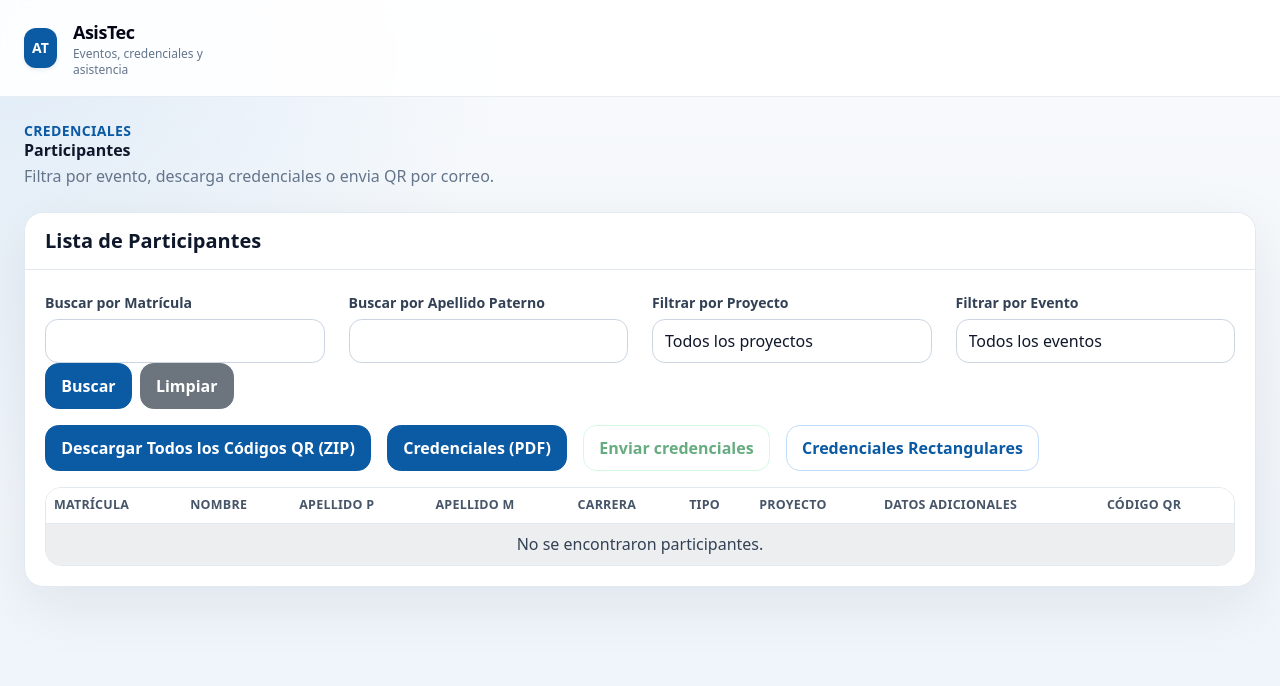
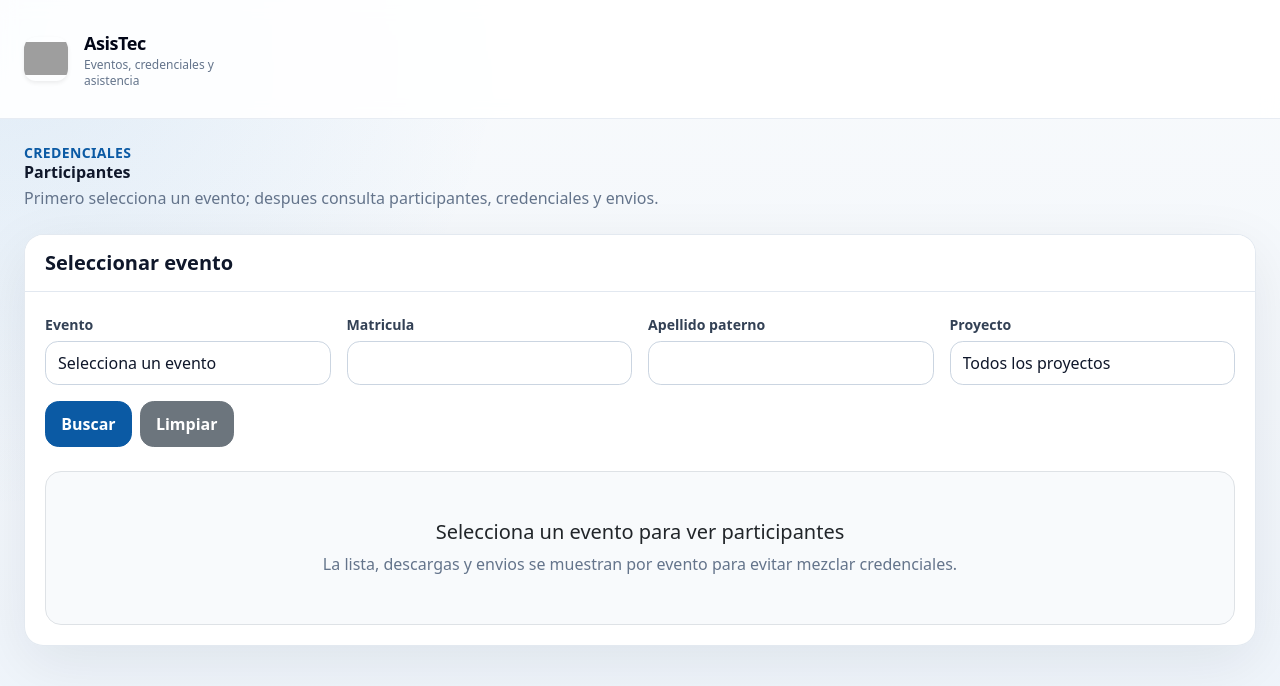
Before and after one commit to jo2312al/asistencia-residencia, a Flask app: page /data in a window 1280 px wide. Shown: the top 686 px of the page. Run offline with Flask 3, Linux system fonts and the light colour scheme; the visitor is signed in with stand-in values (Sample User, id 1); data that the repository does not hold is empty; some libraries are stand-ins or nearby versions; grey boxes are pictures that could not be loaded.

Commit message:
feat: center admin flow on events

```diff
--- a/app.py
+++ b/app.py
@@ -466,12 +466,15 @@ def dashboard():
 @login_required
 @role_required("admin")
 def admin_dashboard():
-    projects = db_manager.get_all_projects()
+    latest_event = db_manager.get_latest_event()
+    latest_event_id = latest_event[0] if latest_event else None
+    projects = db_manager.get_projects_by_event(latest_event_id) if latest_event_id else []
     return render_template(
         "admin_dashboard.html",
         projects=projects,
-        total_students=db_manager.get_total_students(),
-        total_attendance=db_manager.get_total_attendance(),
+        latest_event=latest_event,
+        total_students=db_manager.get_total_students(latest_event_id),
+        total_attendance=db_manager.get_total_attendance(latest_event_id),
     )
 
 
@@ -780,12 +783,16 @@ def data():
 
     projects = db_manager.get_all_projects()
     events = db_manager.get_all_events()
-    all_students = db_manager.get_all_students_filtered(
-        matricula_search,
-        apellido_p_search,
-        project_id_filter,
-        event_id_filter,
-    )
+    selected_event = db_manager.get_event(event_id_filter) if event_id_filter else None
+    projects = db_manager.get_projects_by_event(event_id_filter) if event_id_filter else []
+    all_students = []
+    if event_id_filter:
+        all_students = db_manager.get_all_students_filtered(
+            matricula_search,
+            apellido_p_search,
+            project_id_filter,
+            event_id_filter,
+        )
 
     total_students = len(all_students)
     total_pages = (total_students + per_page - 1) // per_page
@@ -836,6 +843,7 @@ def data():
         apellido_p_search=apellido_p_search,
         project_id_filter=project_id_filter,
         event_id_filter=event_id_filter,
+        selected_event=selected_event,
     )
 
 
--- a/templates/base.html
+++ b/templates/base.html
@@ -36,7 +36,7 @@
     <header class="sticky top-0 z-40 border-b border-slate-200/80 bg-white/90 backdrop-blur">
         <nav class="mx-auto flex max-w-7xl items-center justify-between px-4 py-3 sm:px-6 lg:px-8">
             <a class="group flex items-center gap-3 no-underline" href="{{ url_for('role_home') if current_user.is_authenticated else url_for('login') }}">
-                <span class="flex h-10 w-10 items-center justify-center rounded-xl bg-brand-700 text-sm font-bold text-white shadow-sm">AT</span>
+                <img class="h-11 w-11 rounded-xl object-contain shadow-sm" src="{{ url_for('static', filename='img/asistec.webp') }}" alt="AsisTec">
                 <span>
                     <span class="block text-lg font-semibold tracking-tight text-slate-950">AsisTec</span>
                     <span class="hidden text-xs font-medium text-slate-500 sm:block">Eventos, credenciales y asistencia</span>
@@ -52,20 +52,15 @@
                     {% if current_user.is_authenticated %}
                         {% if current_user.role == 'admin' %}
                         <a class="app-nav-link" href="{{ url_for('admin_dashboard') }}">Dashboard</a>
-                        <div class="dropdown">
-                            <button class="app-nav-link dropdown-toggle" type="button" data-bs-toggle="dropdown">Operacion</button>
-                            <ul class="dropdown-menu dropdown-menu-end app-dropdown">
-                                <li><a class="dropdown-item" href="{{ url_for('events') }}">Eventos</a></li>
-                                <li><a class="dropdown-item" href="{{ url_for('register') }}">Registrar participantes</a></li>
-                                <li><a class="dropdown-item" href="{{ url_for('data') }}">Participantes</a></li>
-                                <li><a class="dropdown-item" href="{{ url_for('scan') }}">Escanear</a></li>
-                            </ul>
-                        </div>
+                        <a class="app-nav-link" href="{{ url_for('events') }}">Crear evento</a>
+                        <a class="app-nav-link" href="{{ url_for('data') }}">Ver participantes</a>
+                        <a class="app-nav-link" href="{{ url_for('register') }}">Registrar</a>
+                        <a class="app-nav-link" href="{{ url_for('scan') }}">Escanear</a>
+                        <a class="app-nav-link" href="{{ url_for('create_user') }}">Usuarios</a>
                         <div class="dropdown">
                             <button class="app-nav-link dropdown-toggle" type="button" data-bs-toggle="dropdown">Administracion</button>
                             <ul class="dropdown-menu dropdown-menu-end app-dropdown">
                                 <li><a class="dropdown-item" href="{{ url_for('reports') }}">Reportes</a></li>
-                                <li><a class="dropdown-item" href="{{ url_for('create_user') }}">Usuarios</a></li>
                                 <li><a class="dropdown-item" href="{{ url_for('settings') }}">Configuracion</a></li>
                             </ul>
                         </div>
--- a/templates/data.html
+++ b/templates/data.html
@@ -1,29 +1,40 @@
 {% extends 'base.html' %}
-{% block title %}Datos de Participantes{% endblock %}
+{% block title %}Participantes{% endblock %}
 {% block content %}
 <section class="mb-6">
     <p class="text-sm font-semibold uppercase tracking-wide text-brand-700">Credenciales</p>
     <h1 class="tecn-blue-text !mb-1">Participantes</h1>
-    <p class="text-slate-500">Filtra por evento, descarga credenciales o envia QR por correo.</p>
+    <p class="text-slate-500">Primero selecciona un evento; despues consulta participantes, credenciales y envios.</p>
 </section>
+
 <div class="card shadow">
     <div class="card-header tecn-blue text-white">
-        <h2 class="h5 mb-0">Lista de Participantes</h2>
+        <h2 class="h5 mb-0">Seleccionar evento</h2>
     </div>
     <div class="card-body">
-        <!-- Formulario de búsqueda y filtro -->
-        <form method="GET" action="{{ url_for('data') }}" class="mb-3">
-            <div class="row">
+        <form method="GET" action="{{ url_for('data') }}" class="mb-4">
+            <div class="row g-3">
                 <div class="col-md-3">
-                    <label for="matricula_search" class="form-label">Buscar por Matrícula</label>
+                    <label for="event_filter" class="form-label">Evento</label>
+                    <select class="form-control" id="event_filter" name="event_id" required>
+                        <option value="">Selecciona un evento</option>
+                        {% for event in events %}
+                        <option value="{{ event[0] }}" {% if event_id_filter == event[0]|string %}selected{% endif %}>
+                            {{ event[1] }}
+                        </option>
+                        {% endfor %}
+                    </select>
+                </div>
+                <div class="col-md-3">
+                    <label for="matricula_search" class="form-label">Matricula</label>
                     <input type="text" class="form-control" id="matricula_search" name="matricula" value="{{ matricula_search }}">
                 </div>
                 <div class="col-md-3">
-                    <label for="apellido_p_search" class="form-label">Buscar por Apellido Paterno</label>
+                    <label for="apellido_p_search" class="form-label">Apellido paterno</label>
                     <input type="text" class="form-control" id="apellido_p_search" name="apellido_p" value="{{ apellido_p_search }}">
                 </div>
                 <div class="col-md-3">
-                    <label for="project_filter" class="form-label">Filtrar por Proyecto</label>
+                    <label for="project_filter" class="form-label">Proyecto</label>
                     <select class="form-control" id="project_filter" name="project_id">
                         <option value="">Todos los proyectos</option>
                         {% for project in projects %}
@@ -33,49 +44,40 @@
                         {% endfor %}
                     </select>
                 </div>
-                <div class="col-md-3">
-                    <label for="event_filter" class="form-label">Filtrar por Evento</label>
-                    <select class="form-control" id="event_filter" name="event_id">
-                        <option value="">Todos los eventos</option>
-                        {% for event in events %}
-                            <option value="{{ event[0] }}" {% if event_id_filter == event[0]|string %}selected{% endif %}>
-                                {{ event[1] }}
-                            </option>
-                        {% endfor %}
-                    </select>
-                </div>
-                <div class="col-md-3 d-flex align-items-end">
-                    <button type="submit" class="btn btn-primary me-2">Buscar</button>
+                <div class="col-12 d-flex flex-wrap gap-2">
+                    <button type="submit" class="btn btn-primary">Buscar</button>
                     <a href="{{ url_for('data') }}" class="btn btn-secondary">Limpiar</a>
                 </div>
             </div>
         </form>
 
-        <!-- Botones de descarga -->
+        {% if selected_event %}
+        <div class="mb-3 rounded-2xl border border-slate-200 bg-slate-50 p-3">
+            <p class="mb-1 text-sm font-semibold uppercase tracking-wide text-slate-500">Evento seleccionado</p>
+            <p class="mb-0 text-lg font-semibold text-slate-900">{{ selected_event[1] }}</p>
+        </div>
+
         <div class="mb-3 d-flex flex-wrap gap-2">
-            <a href="{{ url_for('download_all_qrs', event_id=event_id_filter) }}" class="btn btn-primary me-2">
-                <i class="bi bi-download"></i> Descargar Todos los Códigos QR (ZIP)
+            <a href="{{ url_for('download_all_qrs', event_id=event_id_filter) }}" class="btn btn-primary">
+                Descargar QR (ZIP)
             </a>
             <a href="{{ url_for('download_all_qrs_pdf', event_id=event_id_filter) }}" class="btn btn-primary">
-                <i class="bi bi-file-earmark-pdf"></i> Credenciales (PDF)
+                Credenciales (PDF)
+            </a>
+            <a href="{{ url_for('download_all_credentials_rect_pdf', event_id=event_id_filter) }}" class="btn btn-outline-primary">
+                Credenciales rectangulares
             </a>
             <form method="POST" action="{{ url_for('send_event_credentials') }}" class="d-inline">
                 <input type="hidden" name="event_id" value="{{ event_id_filter }}">
-                <button type="submit" class="btn btn-outline-success ms-2" {% if not event_id_filter %}disabled{% endif %}>
-                    Enviar credenciales
-                </button>
+                <button type="submit" class="btn btn-outline-success">Enviar credenciales</button>
             </form>
-            <a href="{{ url_for('download_all_credentials_rect_pdf', event_id=event_id_filter) }}" class="btn btn-outline-primary ms-2">
-                <i class="bi bi-file-earmark-pdf"></i> Credenciales Rectangulares
-            </a>
         </div>
 
-        <!-- Tabla de estudiantes con contenedor responsivo -->
         <div class="table-responsive">
-            <table class="table table-striped">
+            <table class="table table-striped align-middle">
                 <thead>
                     <tr>
-                        <th scope="col">Matrícula</th>
+                        <th scope="col">Matricula</th>
                         <th scope="col">Nombre</th>
                         <th scope="col">Apellido P</th>
                         <th scope="col">Apellido M</th>
@@ -83,7 +85,7 @@
                         <th scope="col">Tipo</th>
                         <th scope="col">Proyecto</th>
                         <th scope="col">Datos adicionales</th>
-                        <th scope="col">Código QR</th>
+                        <th scope="col">QR</th>
                     </tr>
                 </thead>
                 <tbody>
@@ -122,40 +124,42 @@
                         {% endfor %}
                     {% else %}
                         <tr>
-                            <td colspan="9" class="text-center">No se encontraron participantes.</td>
+                            <td colspan="9" class="text-center">No se encontraron participantes para este evento.</td>
                         </tr>
                     {% endif %}
                 </tbody>
             </table>
         </div>
 
-        <!-- Controles de paginación -->
         {% if total_pages > 1 %}
-        <nav aria-label="Page navigation">
+        <nav aria-label="Paginacion de participantes">
             <ul class="pagination justify-content-center">
-                <!-- Botón "Anterior" -->
                 <li class="page-item {% if page == 1 %}disabled{% endif %}">
-                    <a class="page-link" href="{{ url_for('data', page=page-1, matricula=matricula_search, apellido_p=apellido_p_search, project_id=project_id_filter, event_id=event_id_filter) }}" aria-label="Previous">
-                        <span aria-hidden="true">«</span>
+                    <a class="page-link" href="{{ url_for('data', page=page-1, matricula=matricula_search, apellido_p=apellido_p_search, project_id=project_id_filter, event_id=event_id_filter) }}" aria-label="Anterior">
+                        <span aria-hidden="true">&laquo;</span>
                     </a>
                 </li>
 
-                <!-- Números de página -->
                 {% for p in range(1, total_pages + 1) %}
                     <li class="page-item {% if p == page %}active{% endif %}">
                         <a class="page-link" href="{{ url_for('data', page=p, matricula=matricula_search, apellido_p=apellido_p_search, project_id=project_id_filter, event_id=event_id_filter) }}">{{ p }}</a>
                     </li>
                 {% endfor %}
 
-                <!-- Botón "Siguiente" -->
                 <li class="page-item {% if page == total_pages %}disabled{% endif %}">
-                    <a class="page-link" href="{{ url_for('data', page=page+1, matricula=matricula_search, apellido_p=apellido_p_search, project_id=project_id_filter, event_id=event_id_filter) }}" aria-label="Next">
-                        <span aria-hidden="true">»</span>
+                    <a class="page-link" href="{{ url_for('data', page=page+1, matricula=matricula_search, apellido_p=apellido_p_search, project_id=project_id_filter, event_id=event_id_filter) }}" aria-label="Siguiente">
+                        <span aria-hidden="true">&raquo;</span>
                     </a>
                 </li>
             </ul>
         </nav>
         {% endif %}
+        {% else %}
+        <div class="rounded-2xl border border-dashed border-slate-300 bg-slate-50 p-5 text-center">
+            <h2 class="h5 mb-2">Selecciona un evento para ver participantes</h2>
+            <p class="mb-0 text-slate-500">La lista, descargas y envios se muestran por evento para evitar mezclar credenciales.</p>
+        </div>
+        {% endif %}
     </div>
 </div>
 {% endblock %}
--- a/templates/login.html
+++ b/templates/login.html
@@ -4,7 +4,7 @@
 <div class="grid min-h-[calc(100vh-7rem)] place-items-center">
     <div class="w-full max-w-md">
         <div class="mb-6 text-center">
-            <div class="mx-auto mb-4 flex h-14 w-14 items-center justify-center rounded-2xl bg-brand-700 text-lg font-bold text-white shadow-soft">AT</div>
+            <img class="mx-auto mb-4 h-14 w-14 rounded-2xl object-contain shadow-soft" src="{{ url_for('static', filename='img/asistec.webp') }}" alt="AsisTec">
             <h1 class="!mb-2 !text-center text-3xl font-bold text-slate-950">AsisTec</h1>
             <p class="text-sm font-medium text-slate-500">Gestiona eventos, credenciales y asistencia desde un solo lugar.</p>
         </div>
```
Also changed, not shown: database.py (+25 -6 lines), templates/admin_dashboard.html (+37 -16 lines). Lines whose indentation alone changed are shown as unchanged.
